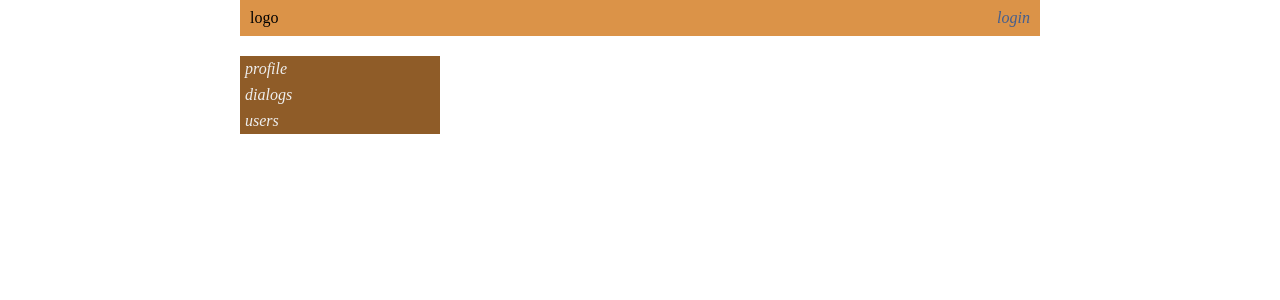
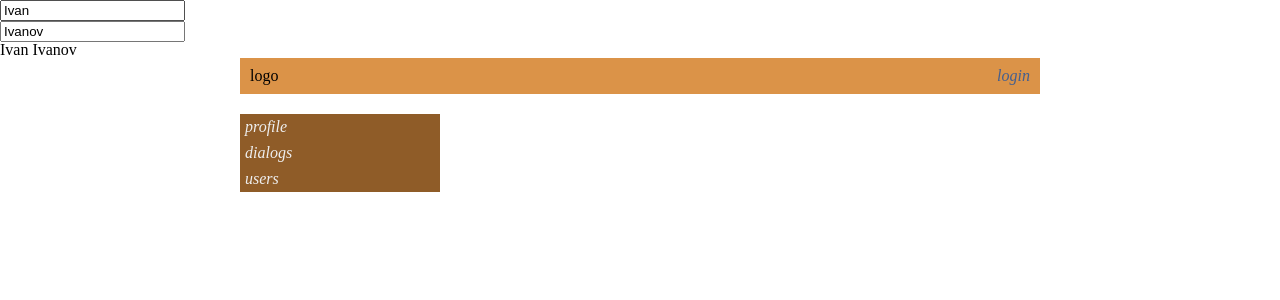
Before and after one commit to KlimovCode/js-samurai, a React (Create React App) app in the folder client/: page / in a window 1280 px wide. Shown: the top 300 px of the page. Built offline with nearby package versions, Linux system fonts and the light colour scheme.

Commit message:
learn react-redux

```diff
--- a/client/package.json
+++ b/client/package.json
@@ -8,6 +8,7 @@
     "@testing-library/user-event": "^12.6.0",
     "react": "^17.0.1",
     "react-dom": "^17.0.1",
+    "react-redux": "^7.2.2",
     "react-router": "^5.2.0",
     "react-router-dom": "^5.2.0",
     "react-scripts": "4.0.1",
--- a/client/public/index.html
+++ b/client/public/index.html
@@ -1,14 +1,12 @@
 <!DOCTYPE html>
 <html lang="en">
+
 <head>
   <meta charset="utf-8" />
   <link rel="icon" href="%PUBLIC_URL%/favicon.ico" />
   <meta name="viewport" content="width=device-width, initial-scale=1" />
   <meta name="theme-color" content="#000000" />
-    <meta
-      name="description"
-      content="Web site created using create-react-app"
-    />
+  <meta name="description" content="Web site created using create-react-app" />
   <link rel="apple-touch-icon" href="%PUBLIC_URL%/logo192.png" />
   <!--
       manifest.json provides metadata used when your web app is installed on a
@@ -26,8 +24,10 @@
     -->
   <title>React App</title>
 </head>
+
 <body>
   <noscript>You need to enable JavaScript to run this app.</noscript>
+  <div id="study"></div>
   <div id="root"></div>
   <!--
       This HTML file is a template.
@@ -40,4 +40,5 @@
       To create a production bundle, use `npm run build` or `yarn build`.
     -->
 </body>
+
 </html>
--- a/client/src/index.js
+++ b/client/src/index.js
@@ -2,7 +2,8 @@ import React from 'react';
 import ReactDOM from 'react-dom';
 import App from './App';
 import store from './redux/store';
-import { study } from './redux/redux-study';
+// import { study } from './redux/redux-study';
+import { study2 } from './redux/react-redux-study';
 
 let rerenderTree = (state) => {
   ReactDOM.render(
@@ -16,4 +17,4 @@ rerenderTree(store.getState())
 
 store.subscribe(rerenderTree)
 
-study()
+study2()
--- /dev/null
+++ b/client/src/redux/react-redux-study.js
@@ -0,0 +1,59 @@
+import React from 'react'
+import ReactDOM from 'react-dom'
+import { createStore } from 'redux'
+import { connect, Provider } from 'react-redux'
+
+const CHANGE_NAME = 'CHANGE_NAME'
+const CHANGE_SURNAME = 'CHANGE_SURNAME'
+
+const initialState = {
+  name: 'Ivan',
+  surname: 'Ivanov'
+}
+
+function reducer(state = initialState, action) {
+  switch (action.type) {
+    case CHANGE_NAME: {
+      return state
+    }
+    case CHANGE_SURNAME: {
+      return state
+    }
+    default: return state
+  }
+}
+
+const store = createStore(reducer)
+console.log(store)
+
+const MainComponent = (props) => {
+  const { name, surname } = props
+
+  return (
+    <div>
+      <input type="text" placeholder="name" value={name} /> <br />
+      <input type="text" placeholder="surname" value={surname} />
+
+      <p>
+        {`${name} ${surname}`}
+      </p>
+    </div>
+  )
+}
+
+const mapStateToProps = (state) => ({
+  name: state.name,
+  surname: state.surname
+})
+
+const WrappedMainComponent = connect(mapStateToProps)(MainComponent)
+
+export function study2() {
+  ReactDOM.render(
+    <Provider store={store}>
+      <WrappedMainComponent />
+    </Provider>
+    ,
+    document.getElementById('study')
+  );
+}
```
Also changed, not shown: 1 other file (tests, documents, lock files or other folders). Lines whose indentation alone changed are shown as unchanged.
